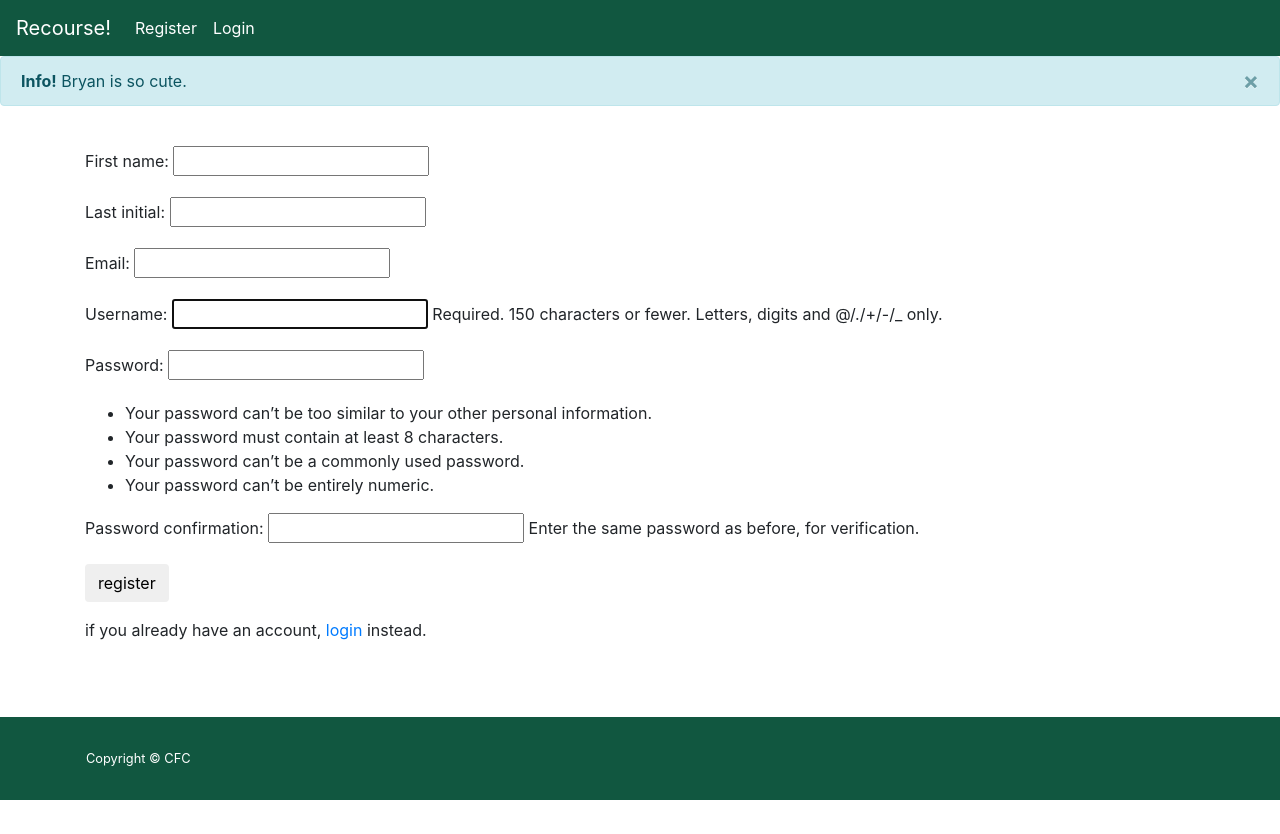
After one commit to dquiroga10/FGLI_Hub, a Django app: page /network/register/ in a window 1280 px wide. The commit adds this page. Run offline with Django 3.2, Linux system fonts and the light colour scheme; some libraries are stand-ins or nearby versions.

Commit message:
Add logic for login and logout capabilities

```diff
--- a/fgli/fgli/urls.py
+++ b/fgli/fgli/urls.py
@@ -18,5 +18,5 @@ from django.urls import include, path
 
 urlpatterns = [
     path('admin/', admin.site.urls),
-    path('network/', include('network.urls')),
+    path('network/', include('network.urls'), name='network'),
 ]
--- /dev/null
+++ b/fgli/network/forms.py
@@ -0,0 +1,44 @@
+from django import forms
+from .models import Question, Answer
+from django.contrib.auth.forms import UserCreationForm
+from django.contrib.auth.forms import User
+from django.contrib import messages
+from django.utils.safestring import mark_safe
+
+
+
+class NewUserForm(UserCreationForm):
+
+	first_name = forms.CharField(max_length=50)
+	last_initial = forms.CharField(max_length=1)
+	email = forms.CharField(max_length=100)
+
+	class Meta:
+
+		model = User
+
+		fields = ['first_name', 'last_initial', 'email', 'username', 'password1', 'password2']
+
+	def is_valid(self, request):
+		valid = super(NewUserForm,self).is_valid()
+
+		if not valid:
+			return valid
+
+		formemail = self.cleaned_data['email']
+
+		#add in our verification of form
+		if User.objects.filter(email=formemail):
+			messages.error(request, "Email is not unique in system")
+			return False
+
+		return True
+
+	def save(self, commit=True):
+		user = super(NewUserForm, self).save(commit=False)
+		user.first_name = self.cleaned_data['first_name']
+		user.last_name = self.cleaned_data['last_initial']
+		user.email = self.cleaned_data['email']
+		if commit:
+			user.save()
+		return user
--- a/fgli/network/templates/network/includes/navbar.html
+++ b/fgli/network/templates/network/includes/navbar.html
@@ -1,5 +1,5 @@
 <nav class="navbar navbar-expand-lg navbar-light " style="background-color: #115740">
-  <a class="navbar-brand text-white" href="/">Recourse!</a>
+  <a class="navbar-brand text-white" href="/network/">Recourse!</a>
   <button class="navbar-toggler" type="button" data-toggle="collapse" data-target="#navbarNav" aria-controls="navbarNav" aria-expanded="false" aria-label="Toggle navigation">
     <span class="navbar-toggler-icon"></span>
   </button>
@@ -7,14 +7,14 @@
     <ul class="navbar-nav">
       {% if user.is_authenticated %}
         <li class="nav-item">
-          <a class="nav-link text-white" href="/accounts/logout">Logout</a>
+          <a class="nav-link text-white" href="/network/logout/">Logout</a>
         </li>
       {% else %}
       	<li class="nav-item">
-    			<a class="nav-link text-white" href="/register">Register</a>
+    			<a class="nav-link text-white" href="/network/register/">Register</a>
     		</li>
     		<li class="nav-item">
-    			<a class="nav-link text-white" href="/login">Login</a>
+    			<a class="nav-link text-white" href="/network/login/">Login</a>
     		</li>
       {% endif %}
     </ul>
--- /dev/null
+++ b/fgli/network/templates/network/register.html
@@ -0,0 +1,13 @@
+{% extends "network/basic.html" %}
+
+{% block content %}
+	<form method='POST'>
+		{% csrf_token %}
+
+		{{form.as_p}}
+
+		<button class ='btn' type='submit'>register</button>
+	</form>
+	if you already have an account, <a href='network/login/'>login</a> instead.
+
+{% endblock %}
--- a/fgli/network/urls.py
+++ b/fgli/network/urls.py
@@ -3,5 +3,8 @@ from django.urls import path
 
 
 urlpatterns = [
-    path('', views.network, name='network'),
+    path('', views.network, name='home'),
+    path('login/', views.login_request, name='login'),
+    path('register/', views.register, name='register'),
+    path('logout/', views.logout_request, name='logout'),
 ]
--- a/fgli/network/views.py
+++ b/fgli/network/views.py
@@ -1,6 +1,14 @@
-from django.shortcuts import render
+from django.shortcuts import render, redirect
 from django.http import HttpResponse
 from .models import Question, Answer
+from django.contrib.auth.forms import  AuthenticationForm
+from django.contrib.auth import login, logout, authenticate
+from django.contrib import messages
+from .forms import NewUserForm
+from django.views.decorators.csrf import csrf_protect
+from datetime import datetime
+from django.utils.safestring import mark_safe
+
 
 # Create your views here.
 
@@ -8,3 +16,50 @@ def network(request):
 	all_questions = Question.objects.filter()
 	context = {'all_questions': all_questions}
 	return render(request, 'network/network.html',context)
+
+
+def logout_request(request):
+	logout(request)
+	messages.info(request, "Logged out successfully!")
+	return redirect("/network/")
+
+def login_request(request):
+	if request.method == 'POST':
+		form = AuthenticationForm(request, data=request.POST)
+		if form.is_valid():
+			username = form.cleaned_data.get('username')
+			password = form.cleaned_data.get('password')
+			user = authenticate(username=username, password=password)
+			if user is not None:
+				login(request, user)
+				messages.info(request, f"You are now logged in as {username}")
+				messages.info(request, f"{user.email}")
+				return redirect('/network/')
+			else:
+				messages.error(request, "Invalid username or password")
+		else:
+			messages.error(request, "Invalid username or password")
+	form = AuthenticationForm()
+	return render(request,
+				'network/login.html',
+				{'form':form})
+
+
+def register(request):
+	if request.method == 'POST':
+		form = NewUserForm(request.POST)
+		if form.is_valid(request):
+			user = form.save()
+			username = form.cleaned_data.get("username")
+			messages.success(request, f"New Account Created: {username}")
+			login(request, user)
+			return redirect('/network/')
+		else:
+			for msg in form.error_messages:
+				messages.error(request, f"{msg}: {form.error_messages[msg]}")
+
+	form = NewUserForm
+	messages.info(request, f"Bryan is so cute")
+	return render(request,
+				  'network/register.html',
+				   context={'form':form})
```
Also changed, not shown: fgli/fgli/settings.py (+12 -3 lines), fgli/network/templates/network/login.html (added, +12 -0 lines), fgli/db.sqlite3.
